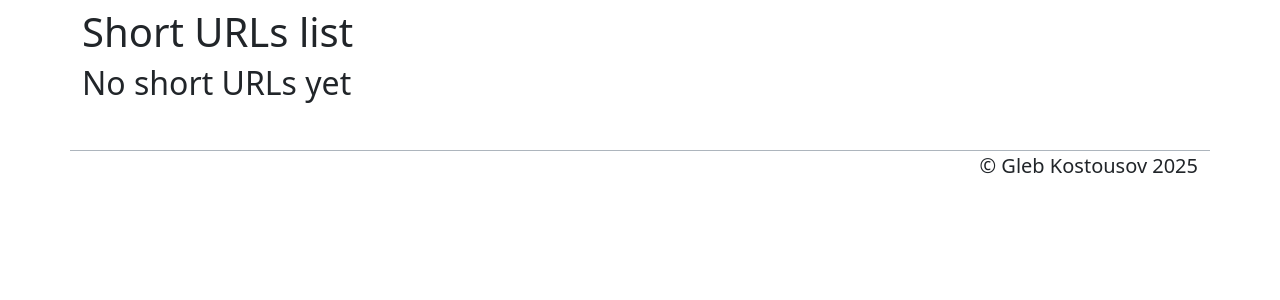
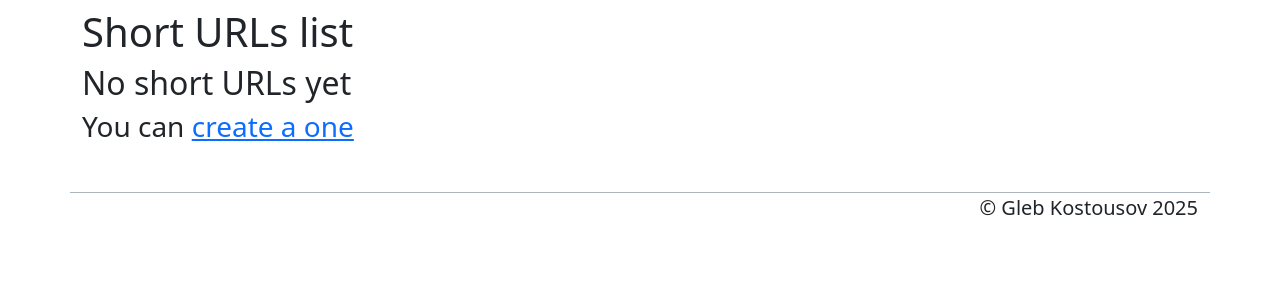
Before and after one commit to GlebKostousov/fastapi-url-shortener, a FastAPI app: page /short-urls/ in a window 1280 px wide. Shown: the part 56-356 px from the top of the page. Run offline with FastAPI, Linux system fonts and the light colour scheme.

Commit message:
feat(short-urls-list): add button 'go to the create'

```diff
--- a/url-shortener/templates/short_urls/list.html
+++ b/url-shortener/templates/short_urls/list.html
@@ -39,7 +39,19 @@
 
       </table>
     </div>
+
+    <div>
+      <a
+        class="btn  btn-outline-primary"
+        href="{{ url_for('short-urls:create-view') }}"
+      >Create new</a>
+    </div>
   {% else %}
     <h2>No short URLs yet</h2>
+    <h3>You can
+      <a
+        href="{{ url_for('short-urls:create-view') }}"
+      >create a one</a>
+    </h3>
   {% endif %}
 {% endblock %}
```
